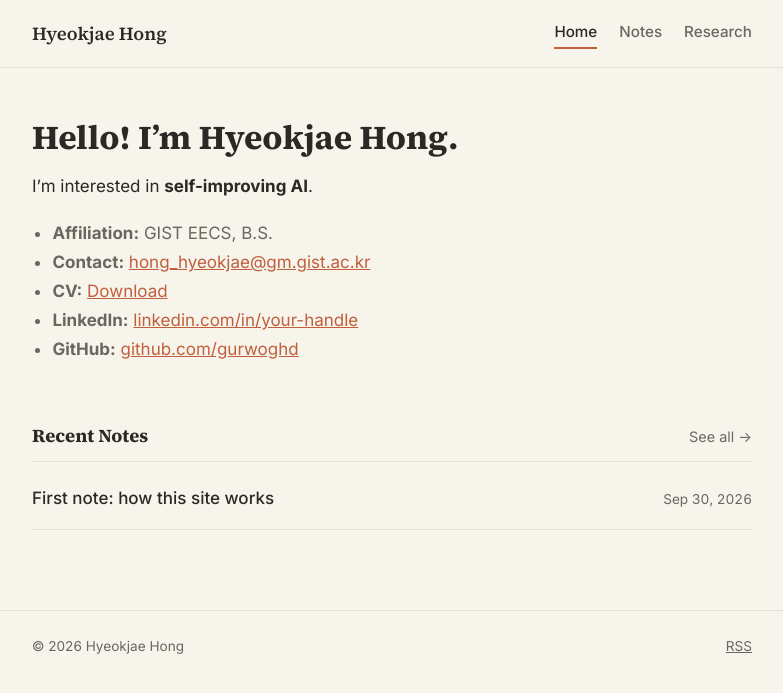
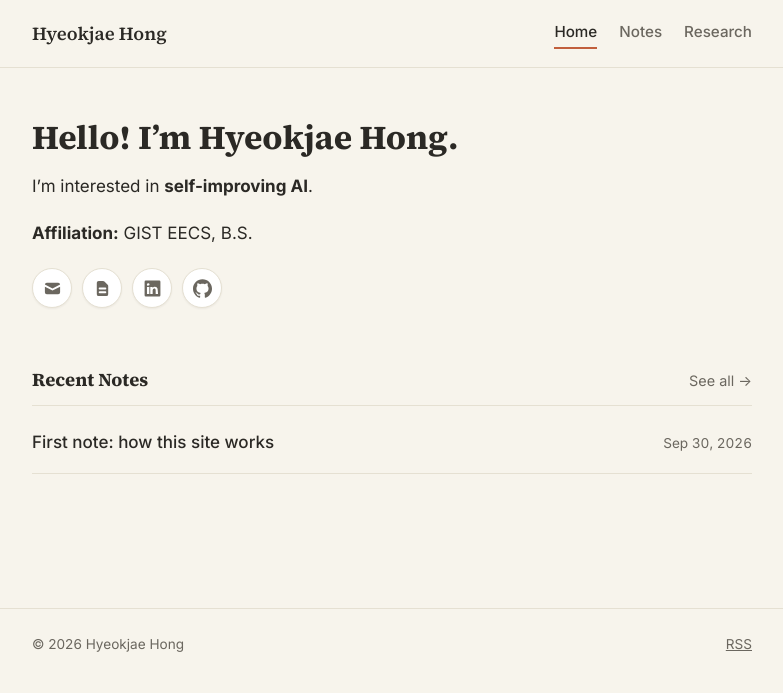
Before and after one commit to gurwoghd/gurwoghd.github.io, a Jekyll site: the page built from index.md, in a window 1280 px wide. Shown: the top 693 px of the page, without its empty margins (248-1031 px from the left). Built offline with Jekyll 4.4.1, drawn with Linux system fonts in a browser that asks for light colours.

Commit message:
Replace text links with icon buttons on home page
Add reusable social-links include (email, CV, LinkedIn, GitHub) driven
by a new `social:` config block, and fill in the real LinkedIn URL.

Co-Authored-By: Claude Sonnet 5 <noreply@anthropic.com>

```diff
--- a/_config.yml
+++ b/_config.yml
@@ -4,6 +4,12 @@ author: "Hyeokjae Hong"
 
 baseurl: ""
 url: "https://gurwoghd.github.io"
+
+social:
+  email: "hong_hyeokjae@gm.gist.ac.kr"
+  cv: "/assets/cv.pdf"
+  linkedin: "https://www.linkedin.com/in/hyeokjae-hong-2121b8320/"
+  github: "https://github.com/gurwoghd"
 
 markdown: kramdown
 kramdown:
--- /dev/null
+++ b/_includes/social-links.html
@@ -0,0 +1,31 @@
+<div class="social-links">
+  {% if site.social.email %}
+  <a href="mailto:{{ site.social.email }}" aria-label="Email" title="Email">
+    <svg viewBox="0 0 20 20" fill="currentColor" aria-hidden="true">
+      <path d="M2.003 5.884L10 9.882l7.997-3.998A2 2 0 0016 4H4a2 2 0 00-1.997 1.884z"/>
+      <path d="M18 8.118l-8 4-8-4V14a2 2 0 002 2h12a2 2 0 002-2V8.118z"/>
+    </svg>
+  </a>
+  {% endif %}
+  {% if site.social.cv %}
+  <a href="{{ site.social.cv | relative_url }}" aria-label="CV" title="CV">
+    <svg viewBox="0 0 20 20" fill="currentColor" aria-hidden="true">
+      <path fill-rule="evenodd" clip-rule="evenodd" d="M4 4a2 2 0 012-2h4.586A2 2 0 0112 2.586L15.414 6A2 2 0 0116 7.414V16a2 2 0 01-2 2H6a2 2 0 01-2-2V4zm2 6a1 1 0 011-1h6a1 1 0 110 2H7a1 1 0 01-1-1zm1 3a1 1 0 100 2h6a1 1 0 100-2H7z"/>
+    </svg>
+  </a>
+  {% endif %}
+  {% if site.social.linkedin %}
+  <a href="{{ site.social.linkedin }}" target="_blank" rel="noopener" aria-label="LinkedIn" title="LinkedIn">
+    <svg viewBox="0 0 24 24" fill="currentColor" aria-hidden="true">
+      <path d="M20.5 2h-17A1.5 1.5 0 0 0 2 3.5v17A1.5 1.5 0 0 0 3.5 22h17a1.5 1.5 0 0 0 1.5-1.5v-17A1.5 1.5 0 0 0 20.5 2zM8 19H5v-9h3zm-1.5-10.25A1.75 1.75 0 1 1 8.3 6.5a1.78 1.78 0 0 1-1.8 1.75zM19 19h-3v-4.74c0-1.42-.6-2.26-1.78-2.26A1.93 1.93 0 0 0 12.32 14a2.5 2.5 0 0 0-.12.9V19h-3v-9h3v1.3a3.11 3.11 0 0 1 2.8-1.55c2 0 3.6 1.3 3.6 4.13z"/>
+    </svg>
+  </a>
+  {% endif %}
+  {% if site.social.github %}
+  <a href="{{ site.social.github }}" target="_blank" rel="noopener" aria-label="GitHub" title="GitHub">
+    <svg viewBox="0 0 24 24" fill="currentColor" aria-hidden="true">
+      <path d="M12 .297c-6.63 0-12 5.373-12 12 0 5.303 3.438 9.8 8.205 11.385.6.113.82-.258.82-.577 0-.285-.01-1.04-.015-2.04-3.338.724-4.042-1.61-4.042-1.61C4.422 18.07 3.633 17.7 3.633 17.7c-1.087-.744.084-.729.084-.729 1.205.084 1.838 1.236 1.838 1.236 1.07 1.835 2.809 1.305 3.495.998.108-.776.417-1.305.76-1.605-2.665-.3-5.466-1.332-5.466-5.93 0-1.31.465-2.38 1.235-3.22-.135-.303-.54-1.523.105-3.176 0 0 1.005-.322 3.3 1.23.96-.267 1.98-.399 3-.405 1.02.006 2.04.138 3 .405 2.28-1.552 3.285-1.23 3.285-1.23.645 1.653.24 2.873.12 3.176.765.84 1.23 1.91 1.23 3.22 0 4.61-2.805 5.625-5.475 5.92.42.36.81 1.096.81 2.22 0 1.606-.015 2.896-.015 3.286 0 .315.21.69.825.57C20.565 22.092 24 17.592 24 12.297c0-6.627-5.373-12-12-12"/>
+    </svg>
+  </a>
+  {% endif %}
+</div>
--- a/assets/css/style.css
+++ b/assets/css/style.css
@@ -148,6 +148,37 @@ a { color: var(--accent); }
 /* Home */
 .intro { margin-bottom: 56px; }
 .intro ul { padding-left: 1.2em; color: var(--text-muted); }
+
+.social-links {
+  display: flex;
+  gap: 10px;
+  margin-top: 20px;
+}
+
+.social-links a {
+  display: flex;
+  align-items: center;
+  justify-content: center;
+  width: 40px;
+  height: 40px;
+  border-radius: 999px;
+  border: 1px solid var(--border);
+  background: var(--bg-elevated);
+  color: var(--text-muted);
+  box-shadow: var(--shadow);
+  transition: color 0.15s ease, border-color 0.15s ease, transform 0.15s ease;
+}
+
+.social-links a:hover {
+  color: var(--accent);
+  border-color: var(--accent);
+  transform: translateY(-1px);
+}
+
+.social-links svg {
+  width: 19px;
+  height: 19px;
+}
 
 .recent-header {
   display: flex;
--- a/index.md
+++ b/index.md
@@ -7,8 +7,6 @@ title: Home
 
 I'm interested in **self-improving AI**.
 
-- **Affiliation:** GIST EECS, B.S.
-- **Contact:** [hong_hyeokjae@gm.gist.ac.kr](mailto:hong_hyeokjae@gm.gist.ac.kr)
-- **CV:** [Download](/assets/cv.pdf)
-- **LinkedIn:** [linkedin.com/in/your-handle](#)
-- **GitHub:** [github.com/gurwoghd](https://github.com/gurwoghd)
+**Affiliation:** GIST EECS, B.S.
+
+{% include social-links.html %}
```
Also changed, not shown: README.md.
